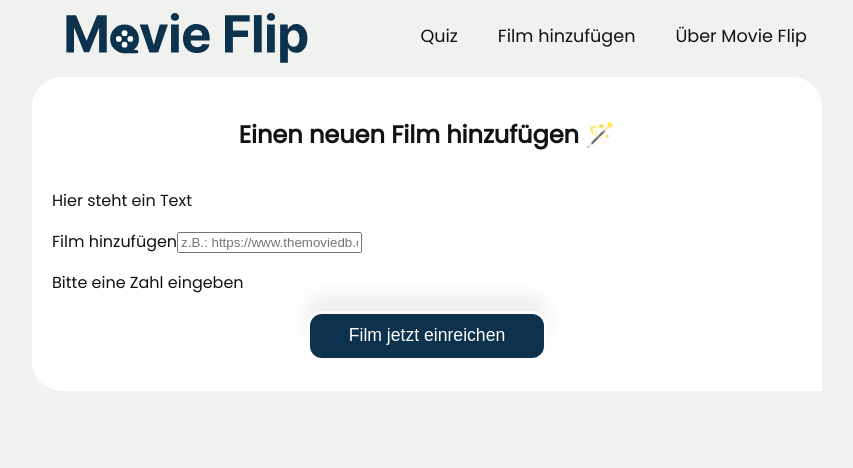
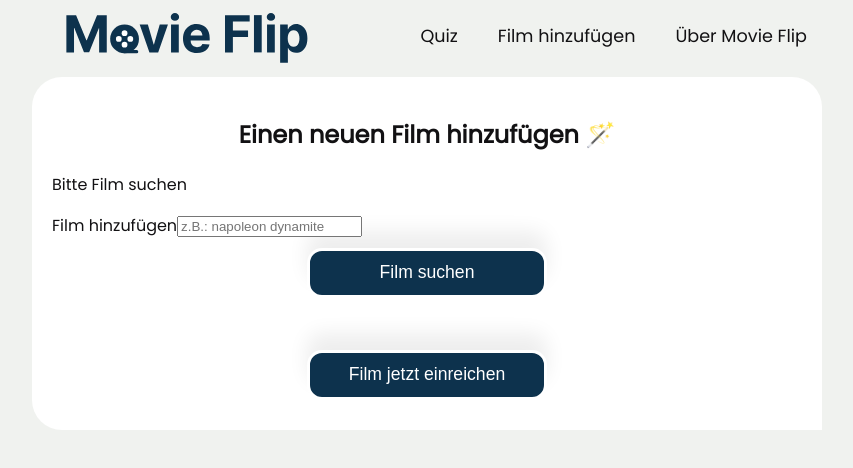
Before and after one commit to flipkoehler/capstone-project-ts, a Next.js app: page /add-a-movie in a window 1280 px wide. Shown: the top 468 px of the page, without its empty margins (213-1066 px from the left). Built offline with nearby package versions, Linux system fonts and the light colour scheme.

Commit message:
refactoring and get detail movie information

```diff
--- a/components/AddAMovie/AddAMovie.js
+++ b/components/AddAMovie/AddAMovie.js
@@ -1,46 +1,52 @@
-import { useEffect, useState } from "react";
-import useFetch from "../../lib/fetch";
-// import getMovieData from "../../lib/getMovieData";
+import { useState } from "react";
 
 export default function AddAMovie() {
-  const [data, setData] = useState(null);
-  // const [card, setCard] = useState([]);
-  console.log(data);
+  const defaultArrayForTheSearch = {
+    results: [],
+  };
 
-  // const testData = {
-  //   backdrop_path: "/veiWT3UYVvEOGCfGZLGDJtjJvdV.jpg",
-  //   title: "testi",
-  // };
+  const [searchResults, setSearchResults] = useState(defaultArrayForTheSearch);
+  const [pickedMovie, setPickedMovie] = useState();
+  console.log(pickedMovie, "picked");
 
-  const handleChange = async () => {
+  // 1 Step: Serch for movies that machtes the searchterm
+  async function handleSearch(event) {
     event.preventDefault();
-    const addedUrl = event.target.value;
-
+    const searchKeyWord = event.target.searchMovie.value;
     try {
       const data = await (
         await fetch(
-          `https://api.themoviedb.org/3/movie/${addedUrl}?api_key=e69cd3d9de9dbb86cdfd7f170e8fae1b`
+          `https://api.themoviedb.org/3/search/movie?api_key=e69cd3d9de9dbb86cdfd7f170e8fae1b&query=${searchKeyWord}&language=de`
         )
       ).json();
-      setData(data);
+      setSearchResults(data);
     } catch (err) {
       console.log(err.message);
     }
-  };
+  }
 
-  // async function getMovies() {
-  //   const response = await fetch("/api/");
-  //   const questionList = await response.json();
-  //   setCard(questionList);
-  // }
+  // 2 Step: Get the detail movie data - and set the picked movie
 
-  // useEffect(() => {
-  //   getMovies();
-  // }, []);
+  async function getDetailData(passedData) {
+    console.log(passedData);
+    const movieToGetDetailsFor = passedData.id;
+    console.log(movieToGetDetailsFor, "moviestogetdetailsfor");
+    try {
+      const data = await (
+        await fetch(
+          `https://api.themoviedb.org/3/movie/${movieToGetDetailsFor}?api_key=e69cd3d9de9dbb86cdfd7f170e8fae1b&language=de`
+        )
+      ).json();
+      setPickedMovie(data);
+    } catch (err) {
+      console.log(err.message);
+    }
+  }
 
-  async function createData(passedData) {
+  // 3 Step: Send the generated data to the database
+
+  async function handleCreateData(event, passedData) {
     event.preventDefault();
-
     await fetch("/api/", {
       method: "POST",
       headers: {
@@ -50,38 +56,33 @@ export default function AddAMovie() {
     });
   }
 
-  function handleSubmit(event, movie) {
-    console.log(movie, "movie");
-    event.preventDefault();
-    // const postData = data;
-    // console.log("huhutesti", postData);
-    createData(movie);
-  }
+  // 4 Step: generate the html
 
   return (
     <section>
-      <h1>Einen neuen Film hinzufügen 🪄</h1>
-
-      <p>Hier steht ein Text</p>
-      <form onSubmit={() => handleSubmit(event, data)}>
-        <label htmlFor="addmovie">Film hinzufügen</label>
+      <form onSubmit={() => handleSearch(event)}>
+        <h1>Einen neuen Film hinzufügen 🪄</h1>
+        <p>Bitte Film suchen</p>
+        <label htmlFor="searchMovie"> </label>
+        Film hinzufügen
         <input
           type="text"
-          className="form-control"
-          name="addmovie"
-          placeholder="z.B.: https://www.themoviedb.org/movie/8193-napoleon-dynamite"
-          onChange={() => handleChange()}
+          name="searchMovie"
+          placeholder="z.B.: napoleon dynamite"
           required="required"
         />
-        {/* {(if (data !== null) {
-            return "test"}
-            if (status_code === 34) return { ""
-            }
-            else return "huhu")} */}
-
-        <p>
-          {data !== null ? "Die Zahl ist gültig" : "Bitte eine Zahl eingeben"}
-        </p>
+        <button type="submit">Film suchen</button>
+      </form>
+      <ul>
+        {searchResults.results.map((movie, index) => {
+          return (
+            <li key={index} onClick={() => getDetailData(movie)}>
+              {movie.title} ({movie.release_date})
+            </li>
+          );
+        })}
+      </ul>
+      <form onSubmit={() => handleCreateData(event, pickedMovie)}>
         <button type="submit">Film jetzt einreichen</button>
       </form>
     </section>
--- a/db/models/Movie.js
+++ b/db/models/Movie.js
@@ -19,7 +19,7 @@ const movieSchema = new Schema({
   popularity: { type: Number, required: false },
   poster_path: { type: String, required: true },
   release_date: { type: String, required: true },
-  runtime: { type: Number, required: true },
+  runtime: { type: Number, required: false },
   status: { type: String, required: false },
   tagline: { type: String, required: false },
   title: { type: String, required: true },
```
Also changed, not shown: components/AddAMovie/getTheNewMovie.js (deleted, +0 -42 lines).
